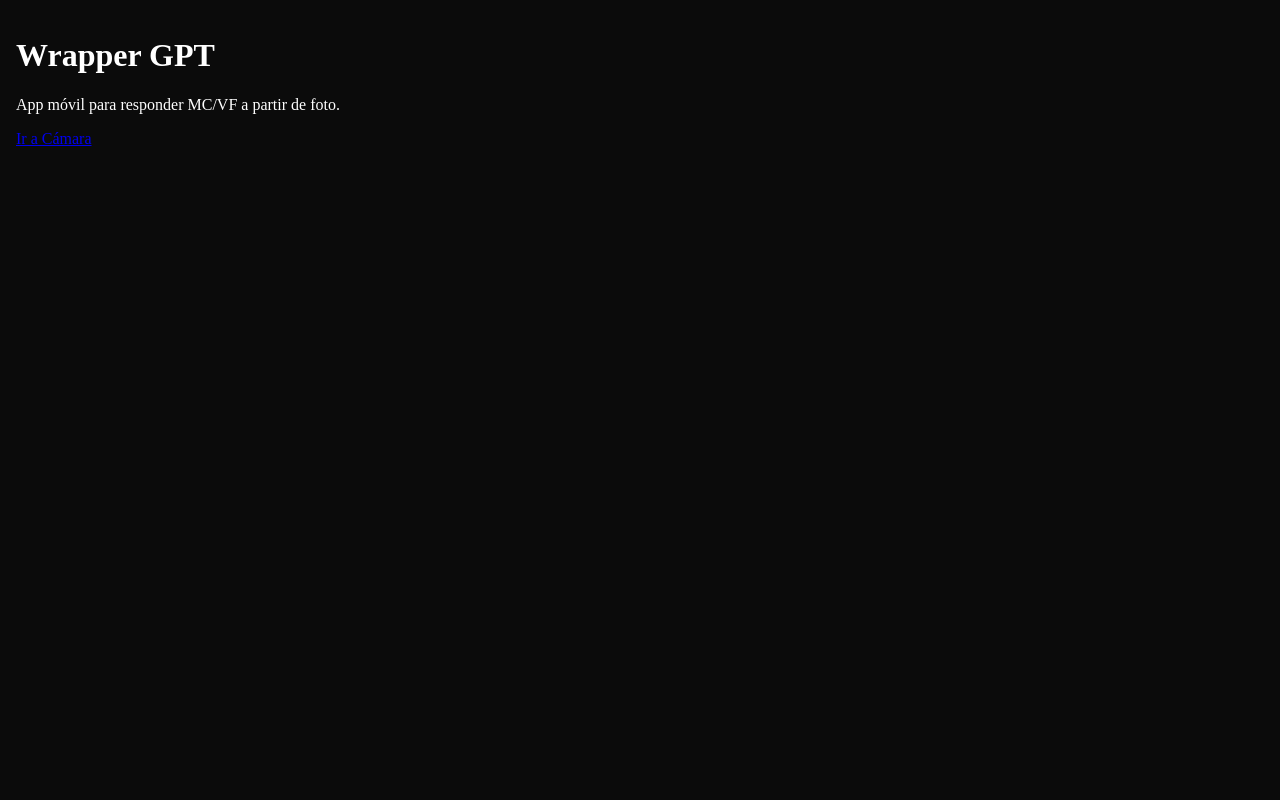
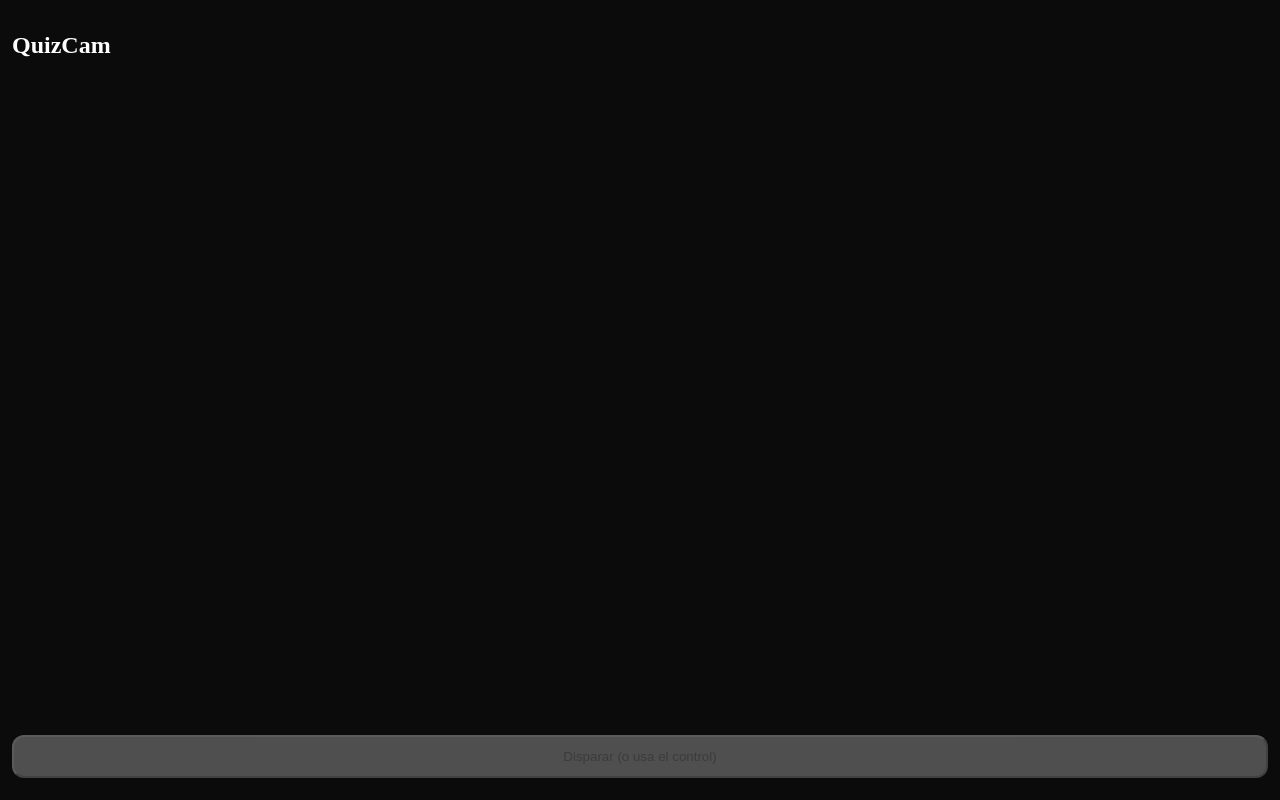
Before and after one commit to franpercivaldi/camQuiz, a Next.js app in the folder apps/mobile/: page / in a window 1280 px wide. Built offline with nearby package versions, Linux system fonts and the light colour scheme; no server answers.

Commit message:
Improve code

```diff
--- a/apps/mobile/app/page.tsx
+++ b/apps/mobile/app/page.tsx
@@ -1,10 +1,128 @@
-import Link from "next/link";
-export default function Home() {
-    return (
-        <main style={{ padding: 16 }}>
-            <h1>Wrapper GPT</h1>
-            <p>App móvil para responder MC/VF a partir de foto.</p>
-            <Link href="/camera">Ir a Cámara</Link>
-        </main>
-    );
+"use client";
+import { useEffect, useRef, useState } from "react";
+import { postAnswer, type AnswerPayload } from "../lib/api";
+
+export default function CameraPage() {
+  const videoRef = useRef<HTMLVideoElement | null>(null);
+  const canvasRef = useRef<HTMLCanvasElement | null>(null);
+  const [ready, setReady] = useState(false);
+  const [error, setError] = useState<string | null>(null);
+  const [lastShotUrl, setLastShotUrl] = useState<string | null>(null);
+  const [isSending, setIsSending] = useState(false);
+  const [serverResp, setServerResp] = useState<AnswerPayload | null>(null);
+
+  useEffect(() => {
+    let stream: MediaStream;
+    (async () => {
+      try {
+        stream = await navigator.mediaDevices.getUserMedia({
+          video: { facingMode: { ideal: "environment" }, width: { ideal: 1920 }, height: { ideal: 1080 } },
+          audio: false,
+        });
+        if (videoRef.current) {
+          videoRef.current.srcObject = stream;
+          await videoRef.current.play().catch(() => {});
+          setReady(true);
+        }
+      } catch (e: any) {
+        console.error("getUserMedia error", e);
+        setError(e?.message || "No se pudo acceder a la cámara");
+      }
+    })();
+    return () => { stream?.getTracks().forEach((t) => t.stop()); };
+  }, []);
+
+  const shoot = async () => {
+    if (!ready || isSending) return;
+    const video = videoRef.current!;
+    const canvas = canvasRef.current!;
+    const w = video.videoWidth;
+    const h = video.videoHeight;
+    canvas.width = w;
+    canvas.height = h;
+    const ctx = canvas.getContext("2d")!;
+    ctx.drawImage(video, 0, 0, w, h);
+
+    const url = canvas.toDataURL("image/jpeg", 0.9);
+    setLastShotUrl(url);
+    setServerResp(null);
+
+    // descarga local para inspección (opcional)
+    const a = document.createElement("a");
+    a.href = url; a.download = `shot_${Date.now()}.jpg`; a.click();
+
+    // auto-enviar
+    try {
+      setIsSending(true);
+      const resp = await postAnswer(url);
+      setServerResp(resp);
+    } catch (e: any) {
+      alert(`Error: ${e?.message || e}`);
+    } finally {
+      setIsSending(false);
+    }
+  };
+
+  return (
+    <main style={{ display: "grid", gap: 12, padding: 12 }}>
+      <h2>QuizCam</h2>
+      {error && <p style={{ color: "#f88" }}>{error}</p>}
+
+      <div style={{ position: "relative" }}>
+        <video
+          ref={videoRef}
+          muted
+          playsInline
+          autoPlay
+          style={{ width: "100%", borderRadius: 12 }}
+          onClick={shoot} // permite disparar con control BT (simula click)
+        />
+        <canvas ref={canvasRef} style={{ display: "none" }} />
+
+        {isSending && (
+          <div
+            style={{
+              position: "absolute",
+              inset: 0,
+              background: "rgba(0,0,0,0.45)",
+              display: "grid",
+              placeItems: "center",
+              borderRadius: 12,
+              fontWeight: 600,
+            }}
+          >
+            Procesando…
+          </div>
+        )}
+      </div>
+
+      <button onClick={shoot} disabled={!ready || isSending} style={{ padding: 12, borderRadius: 12 }}>
+        Disparar (o usa el control)
+      </button>
+
+      {serverResp && (
+        <div style={{ marginTop: 8, padding: 12, borderRadius: 12, background: "#1b1b1b" }}>
+          <div style={{ fontSize: 14, opacity: 0.7 }}>Respuesta</div>
+          <div style={{ fontSize: 32, fontWeight: 700 }}>
+            {serverResp.answer}
+            <span style={{ fontSize: 16, marginLeft: 8, opacity: 0.7 }}>({serverResp.kind})</span>
+          </div>
+          <div style={{ marginTop: 8 }}>
+            Confianza: {(serverResp.confidence * 100).toFixed(0)}%
+            <div style={{ height: 8, background: "#333", borderRadius: 8, marginTop: 4 }}>
+              <div
+                style={{
+                  height: 8,
+                  width: `${Math.round(serverResp.confidence * 100)}%`,
+                  borderRadius: 8,
+                  background: "#4ade80",
+                  transition: "width 200ms ease",
+                }}
+              />
+            </div>
+          </div>
+        </div>
+      )}
+    </main>
+  );
 }
```
